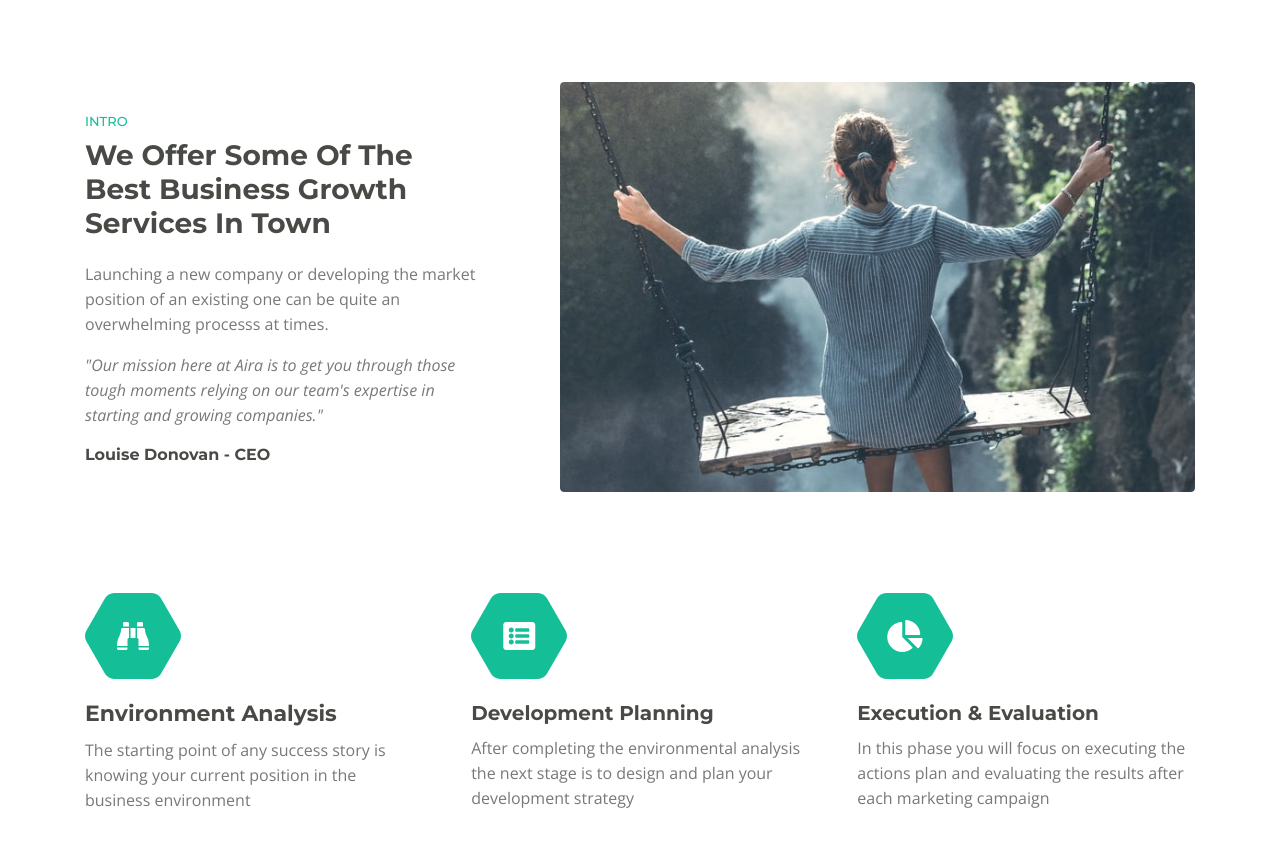
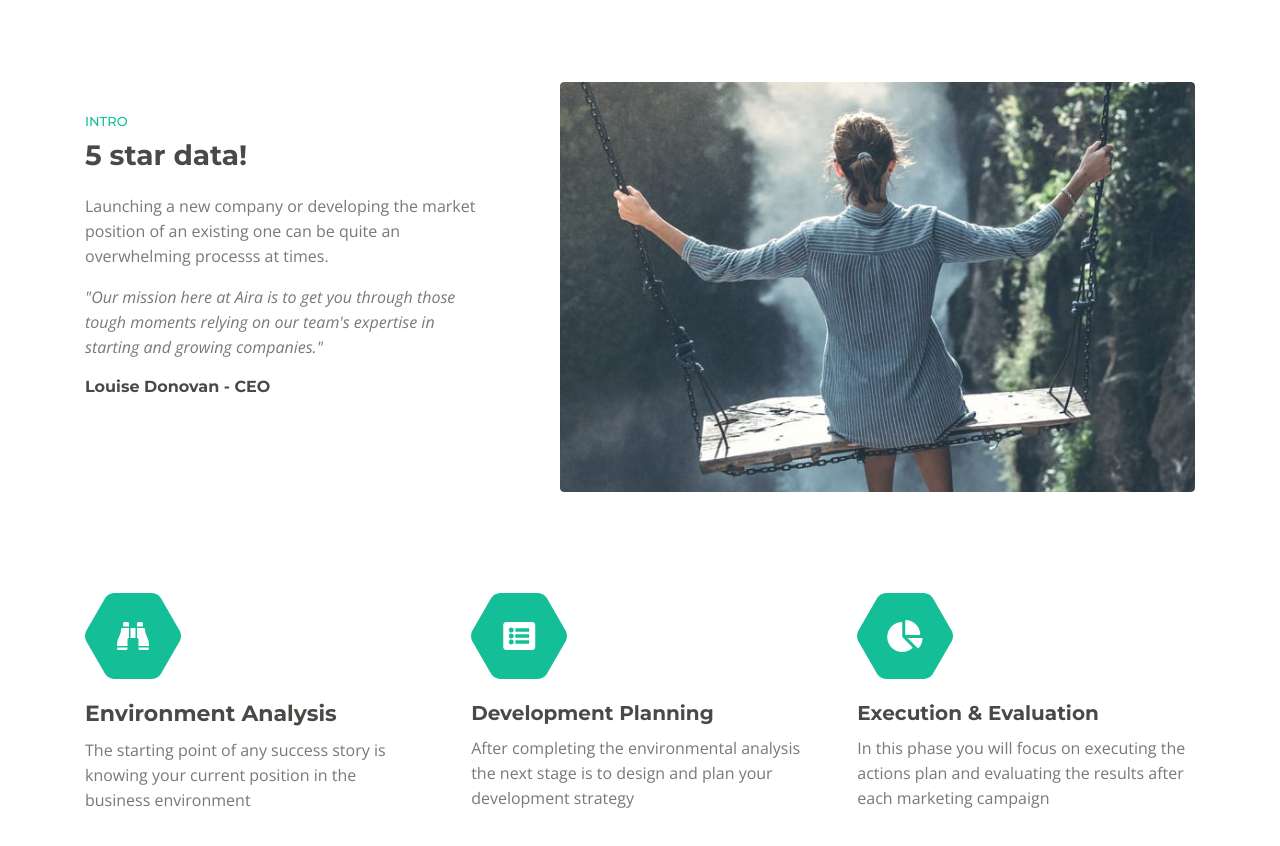
Before and after one commit to tannerjt/five_star_open_data, a plain HTML site: page index.html in a window 1280 px wide. Shown: the part 920-1766 px from the top of the page. Drawn offline with nearby package versions, Linux system fonts and the light colour scheme.

Commit message:
Update index.html

```diff
--- a/index.html
+++ b/index.html
@@ -138,7 +138,7 @@
                 <div class="col-lg-5">
                     <div class="text-container">
                         <div class="section-title">INTRO</div>
-                        <h2>We Offer Some Of The Best Business Growth Services In Town</h2>
+                        <h2>5 star data!</h2>
                         <p>Launching a new company or developing the market position of an existing one can be quite an overwhelming processs at times.</p>
                         <p class="testimonial-text">"Our mission here at Aira is to get you through those tough moments relying on our team's expertise in starting and growing companies."</p>
                         <div class="testimonial-author">Louise Donovan - CEO</div>
```
